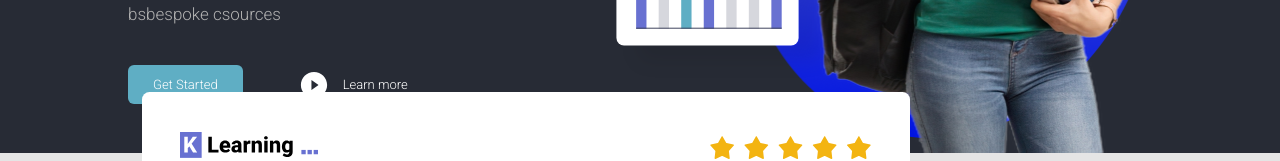
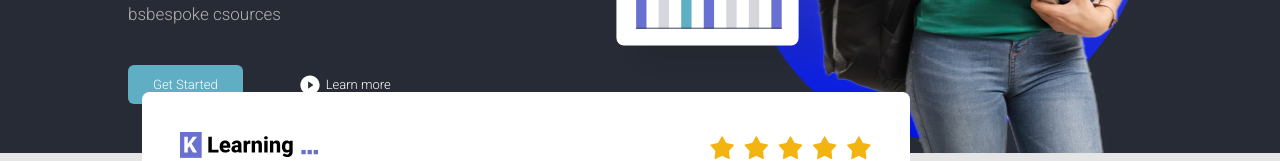
Before and after one commit to marlonberaldo/Desafio-Ade, a React (Create React App) app: page / in a window 1280 px wide. Shown: the part 568-729 px from the top of the page. Built offline with nearby package versions, Linux system fonts and the light colour scheme.

Commit message:
arrumando detalhes

```diff
--- a/src/Componentes/Inicial/inicial.css
+++ b/src/Componentes/Inicial/inicial.css
@@ -80,8 +80,8 @@ h1 {
 }
 
 .botoes__icone {
-    font-size: 30px;
-    margin-right: 14px;
+    font-size: 22px;
+    margin-right: 5px;
 }
 
 .botaum_1 a {
--- a/src/Componentes/Segunda/segunda.css
+++ b/src/Componentes/Segunda/segunda.css
@@ -153,7 +153,8 @@
     }
 
     .direita__lista {
-        padding: 50px 20px;
+        padding: 2.5rem 1rem;
+        gap: 25px;
     }
 
     .conteudo__courses {
```
